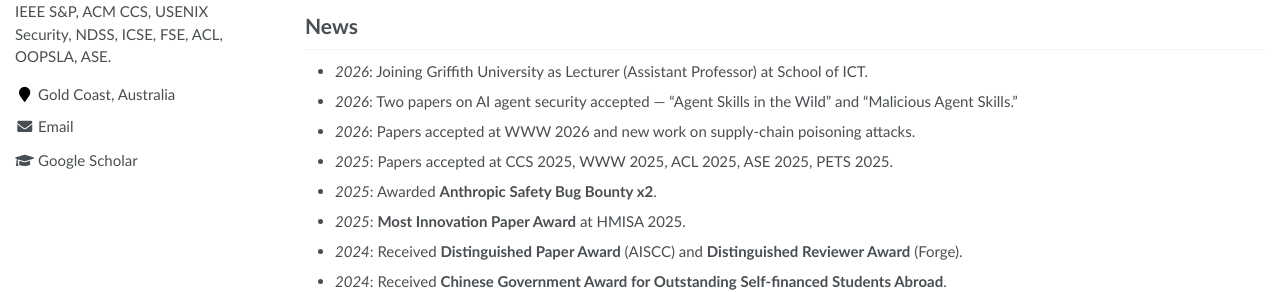
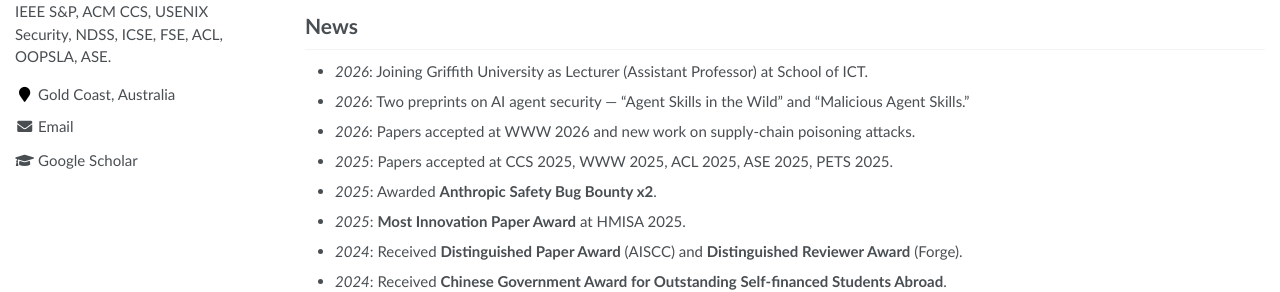
Before and after one commit to liuyi-academic/liuyi-academic.github.io, a Jekyll site: the page built from _pages/about.md, in a window 1280 px wide and 900 px high. Shown: the part 369-661 px from the top of the window. Built offline with Jekyll 4.4.1, drawn with Linux system fonts in a browser that asks for light colours.

Commit message:
fix: correct agent security papers status to preprints
Co-Authored-By: Claude Opus 4.6 (1M context) <noreply@anthropic.com>

```diff
--- a/_pages/about.md
+++ b/_pages/about.md
@@ -21,7 +21,7 @@ My research focuses on **LLM Security**, **AI Agent Security**, and **Software E
 # News
 
 - *2026*: Joining Griffith University as Lecturer (Assistant Professor) at School of ICT.
-- *2026*: Two papers on AI agent security accepted — "Agent Skills in the Wild" and "Malicious Agent Skills."
+- *2026*: Two preprints on AI agent security — "Agent Skills in the Wild" and "Malicious Agent Skills."
 - *2026*: Papers accepted at WWW 2026 and new work on supply-chain poisoning attacks.
 - *2025*: Papers accepted at CCS 2025, WWW 2025, ACL 2025, ASE 2025, PETS 2025.
 - *2025*: Awarded **Anthropic Safety Bug Bounty x2**.
```
